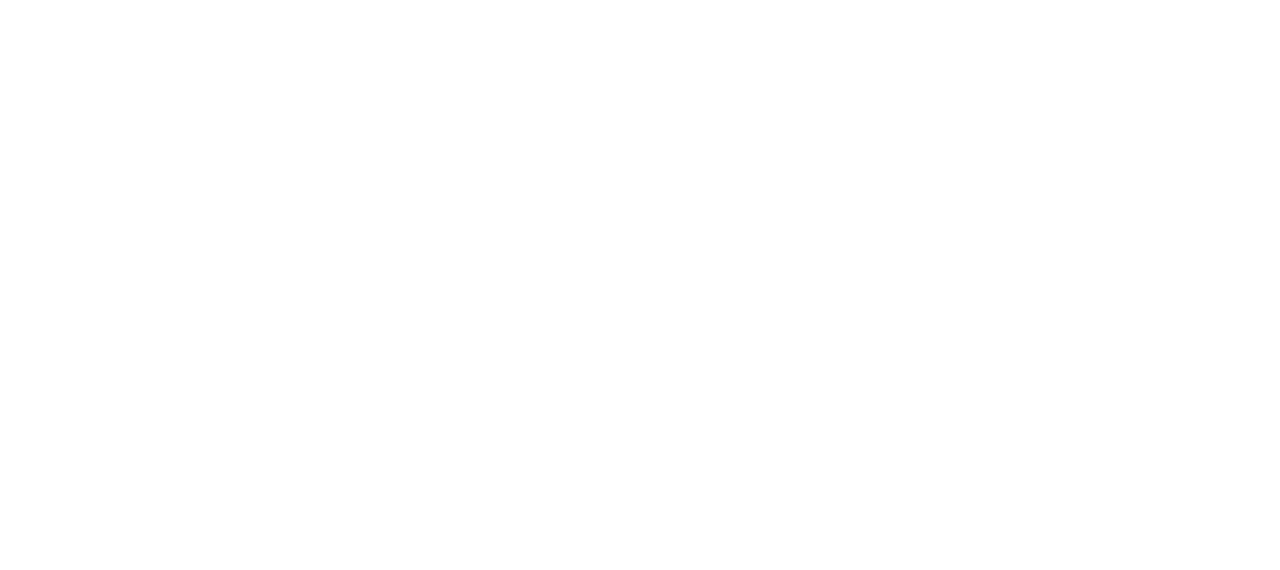
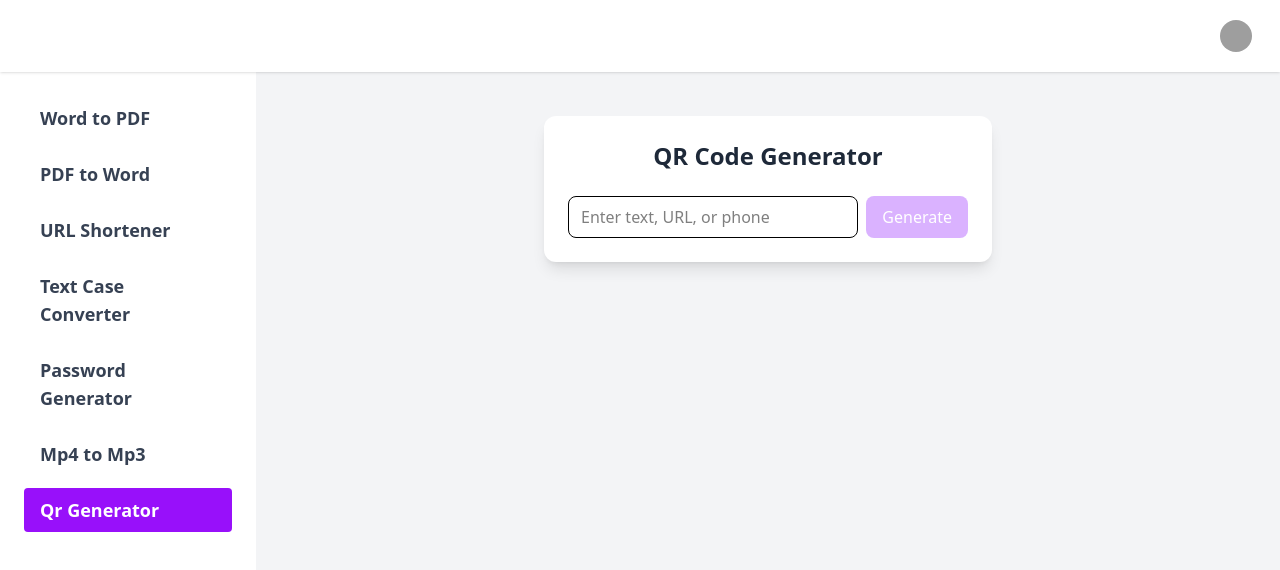
Before and after one commit to AjeetkumarYadav07/utility_Hub, a React (Vite) app in the folder frontend/: page /user-dashboard/qr_generator in a window 1280 px wide. Before the commit this address had no page. Shown: the top 570 px of the page. Built offline with nearby package versions, Linux system fonts and the light colour scheme; sample sign-in values are in the browser's storage; grey boxes are pictures that could not be loaded.

Commit message:
add not found page

```diff
--- a/frontend/package.json
+++ b/frontend/package.json
@@ -13,6 +13,7 @@
     "@react-oauth/google": "^0.13.4",
     "@tailwindcss/vite": "^4.1.18",
     "axios": "^1.13.5",
+    "qrcode": "^1.5.4",
     "react": "^19.2.0",
     "react-dom": "^19.2.0",
     "react-router-dom": "^7.13.0",
--- a/frontend/src/App.jsx
+++ b/frontend/src/App.jsx
@@ -11,6 +11,8 @@
 import DefaultPage from './Pages/Dashboard/DefaultPage'
 import PasswordGenerator from './Pages/Dashboard/PasswordGenerator'
 import Mp4ToMp3 from './Pages/Dashboard/Mp4ToMp3'
+import QrGenerator from './Pages/Dashboard/QrGenerator'
+import PageNotFound from './Pages/PageNotFound'
 
 
 
@@ -35,8 +37,12 @@
            <Route path='text_convert' element={<TextConverter/> } />
            <Route path='passwordGenerator' element={<PasswordGenerator/> } />
            <Route path='mp4_to_mp3' element={<Mp4ToMp3/> } />
+           <Route path='qr_generator' element={<QrGenerator/>} />
 
         </Route>
+
+        {/* Page not found  */}
+        <Route path='*' element={<PageNotFound/>} />
       </Routes>
     </>
   )
--- /dev/null
+++ b/frontend/src/Pages/Dashboard/QrGenerator.jsx
@@ -0,0 +1,93 @@
+import React, { useState } from "react";
+import QRCode from "qrcode";
+
+const QrGenerator = () => {
+  const [text, setText] = useState("");
+  const [qrUrl, setQrUrl] = useState("");
+
+  const generateQR = async () => {
+    if (!text.trim()) {
+      alert("Please enter something");
+      return;
+    }
+
+    try {
+      const url = await QRCode.toDataURL(text, {
+        width: 300,
+        margin: 2,
+      });
+      setQrUrl(url);
+    } catch (err) {
+      console.error(err);
+      alert("Failed to generate QR");
+    }
+  };
+
+  const downloadQR = () => {
+    const link = document.createElement("a");
+    link.href = qrUrl;
+    link.download = "qr-code.png";
+    link.click();
+  };
+
+  const clearQR = () => {
+    setText("");
+    setQrUrl("");
+  };
+
+
+  return (
+    <section className=" mt-5 flex items-center justify-center bg-gray-100 px-4">
+      <div className="bg-white w-full max-w-md rounded-xl shadow-lg p-6 space-y-6">
+
+        <h2 className="text-2xl font-bold text-center text-gray-800">
+          QR Code Generator
+        </h2>
+
+        {/* Input + Button */}
+        <div className="flex gap-2">
+          <input
+            type="text"
+            placeholder="Enter text, URL, or phone"
+            value={text}
+            onChange={(e) => setText(e.target.value)}
+            className="flex-1 px-3 py-2 border rounded-lg focus:outline-none focus:ring-2 focus:ring-purple-200"
+          />
+
+          <button
+            onClick={generateQR}
+            className="px-4 py-2 bg-purple-300 text-white rounded-lg hover:bg-purple-400  cursor-pointer transition"
+          >
+            Generate
+          </button>
+        </div>
+
+        {/* QR Display */}
+        {qrUrl && (
+          <div className="relative flex flex-col items-center space-y-4">
+
+            <button
+              onClick={clearQR}
+              className="absolute -top-3 -right-3 bg-red-500 text-white rounded-full w-6 h-6 text-sm hover:bg-red-600"
+            >
+              ✕
+            </button>
+
+            <div className="bg-gray-50 p-4 rounded-lg shadow-inner">
+              <img src={qrUrl} alt="QR Code" />
+            </div>
+
+            <button
+              onClick={downloadQR}
+              className="w-full py-2 bg-green-600 text-white rounded-lg hover:bg-green-700 transition"
+            >
+              Save as PNG
+            </button>
+          </div>
+        )}
+      </div>
+    </section>
+  );
+};
+
+export default QrGenerator;
--- /dev/null
+++ b/frontend/src/Pages/PageNotFound.jsx
@@ -0,0 +1,46 @@
+
+
+import React from "react";
+import { Link } from "react-router-dom";
+
+const PageNotFound = () => {
+  return (
+    <section className="min-h-screen flex flex-col items-center justify-center bg-[#E7FFFF] text-center px-6">
+
+      {/* 404 Number */}
+      <h1
+        className="text-[120px] md:text-[150px] font-bold text-[#008B62]"
+        style={{
+          textShadow: `
+            1px 1px 1px #00593E,
+            2px 2px 1px #00593E,
+            3px 3px 1px #00593E,
+            4px 4px 1px #00593E,
+            5px 5px 1px #00593E,
+            6px 6px 1px #00593E,
+            7px 7px 1px #00593E,
+            8px 8px 1px #00593E,
+            25px 25px 8px rgba(0,0,0,0.2)
+          `,
+        }}
+      >
+        404
+      </h1>
+
+      {/* Message */}
+      <p className="mt-6 text-lg md:text-xl font-semibold text-gray-700">
+        Ooops!!! The page you are looking for is not found
+      </p>
+
+      {/* Back Button */}
+      <Link
+        to="/"
+        className="mt-8 inline-block bg-purple-500 text-white font-semibold uppercase tracking-wide px-6 py-3 rounded-md shadow-lg  transition duration-200"
+      >
+        Back to Home
+      </Link>
+    </section>
+  );
+};
+
+export default PageNotFound;
--- a/frontend/src/layout/Navbar.jsx
+++ b/frontend/src/layout/Navbar.jsx
@@ -12,14 +12,17 @@
 
 //   const handleLogout = () => {
 //     localStorage.removeItem("token");
-//     localStorage.removeItem("user"); // ✅ also remove user
+//     localStorage.removeItem("user");
 //     navigate("/");
 //   };
+
+//   // Default avatar if no image
+//   const defaultAvatar =
+//     "https://ui-avatars.com/api/?name=" + (user?.name || "User");
 
 //   return (
 //     <div className="bg-white w-full shadow p-4 flex items-center relative z-40">
 
-//       {/* Hamburger */}
 //       <button
 //         onClick={() => setSidebarOpen(true)}
 //         className="md:hidden text-2xl font-bold"
@@ -27,36 +30,39 @@
 //         ☰
 //       </button>
 
-//       {/* User Section */}
 //       <div className="relative ml-auto">
 //         <div
-//           className="cursor-pointer flex items-center gap-2 bg-gray-200 px-3 py-1 rounded"
+//           className="cursor-pointer flex items-center gap-2 hover:bg-gray-200 px-3 py-1 rounded"
 //           onClick={() => setOpen(!open)}
 //         >
 //           <img
-//             src={user?.profileImage || "https://via.placeholder.com/40"}
+//             src={user?.profileImage || defaultAvatar}
 //             alt="profile"
 //             className="w-8 h-8 rounded-full object-cover"
 //           />
-//           <span className="hidden sm:block text-sm font-medium">
-//             {user?.name || "User"}
-//           </span>
+
 //         </div>
 
 //         {open && (
-//           <div className="absolute right-0 top-12 bg-sky-#e5ecf1c9 shadow-md rounded overflow-hidden p-4 w-70  z-50">
+//           <div className="absolute right-0 top-12 bg-gray-50 shadow-lg rounded-lg p-4 z-50">
 
-//             <p className="text-sm text-gray-600 mb-2">
-//               {user?.email}
-//             </p>
+//             <div className="mb-3">
+//               <p className="font-semibold text-gray-800">
+//                 {user?.name || "User"}
+//               </p>
+//               <p className="text-sm text-gray-500">
+//                 {user?.email}
+//               </p>
+//             </div>
 
+//             <hr />
 
-//             <p
-//               className="cursor-pointer hover:text-red-500 mt-2"
+//             <button
 //               onClick={handleLogout}
+//               className="mt-3 w-full  cursor-pointer text-left text-red-500 hover:text-red-600"
 //             >
 //               Logout
-//             </p>
+//             </button>
 //           </div>
 //         )}
 //       </div>
@@ -68,11 +74,12 @@
 
 
 import { useNavigate } from "react-router-dom";
-import { useState } from "react";
+import { useState, useRef, useEffect } from "react";
 
 const Navbar = ({ setSidebarOpen }) => {
   const navigate = useNavigate();
   const [open, setOpen] = useState(false);
+  const dropdownRef = useRef(null);
 
   const user = JSON.parse(localStorage.getItem("user"));
 
@@ -82,9 +89,26 @@
     navigate("/");
   };
 
-  // Default avatar if no image
   const defaultAvatar =
     "https://ui-avatars.com/api/?name=" + (user?.name || "User");
+
+  // 🔥 Close when clicking outside
+  useEffect(() => {
+    const handleClickOutside = (event) => {
+      if (
+        dropdownRef.current &&
+        !dropdownRef.current.contains(event.target)
+      ) {
+        setOpen(false);
+      }
+    };
+
+    document.addEventListener("mousedown", handleClickOutside);
+
+    return () => {
+      document.removeEventListener("mousedown", handleClickOutside);
+    };
+  }, []);
 
   return (
     <div className="bg-white w-full shadow p-4 flex items-center relative z-40">
@@ -96,9 +120,9 @@
         ☰
       </button>
 
-      <div className="relative ml-auto">
+      <div className="relative ml-auto" ref={dropdownRef}>
         <div
-          className="cursor-pointer flex items-center gap-2 bg-gray-200 px-3 py-1 rounded"
+          className="cursor-pointer flex items-center gap-2 hover:bg-gray-200 px-3 py-1 rounded"
           onClick={() => setOpen(!open)}
         >
           <img
@@ -106,14 +130,10 @@
             alt="profile"
             className="w-8 h-8 rounded-full object-cover"
           />
-          {/* <span className="hidden sm:block text-sm font-medium">
-            {user?.name || "User"}
-          </span> */}
         </div>
 
         {open && (
-          <div className="absolute right-0 top-12 bg-gray-50 shadow-lg rounded-lg p-4 w-60 z-50">
-
+          <div className="absolute right-0 top-12 bg-gray-50 shadow-lg rounded-lg p-4 z-50 ">
             <div className="mb-3">
               <p className="font-semibold text-gray-800">
                 {user?.name || "User"}
@@ -127,7 +147,7 @@
 
             <button
               onClick={handleLogout}
-              className="mt-3 w-full  cursor-pointer text-left text-red-500 hover:text-red-600"
+              className="mt-3 w-full cursor-pointer text-left text-red-500 hover:text-red-600"
             >
               Logout
             </button>
--- a/frontend/src/layout/Sidebar.jsx
+++ b/frontend/src/layout/Sidebar.jsx
@@ -86,6 +86,7 @@
         >
           Password Generator
         </NavLink>
+
         <NavLink
           to="/user-dashboard/mp4_to_mp3"
           onClick={closeMenu}
@@ -95,6 +96,16 @@
         >
          Mp4 to Mp3
         </NavLink>
+
+        <NavLink
+          to="/user-dashboard/qr_generator"
+          onClick={closeMenu}
+          className={({ isActive }) =>
+            `${baseStyle} ${isActive ? activeStyle : inactiveStyle}`
+          }
+        >
+         Qr Generator
+        </NavLink>
       </nav>
     );
   }
```
Also changed, not shown: frontend/src/layout/DashboardLayout.jsx (+0 -43 lines), 1 other file (tests, documents, lock files or other folders).
